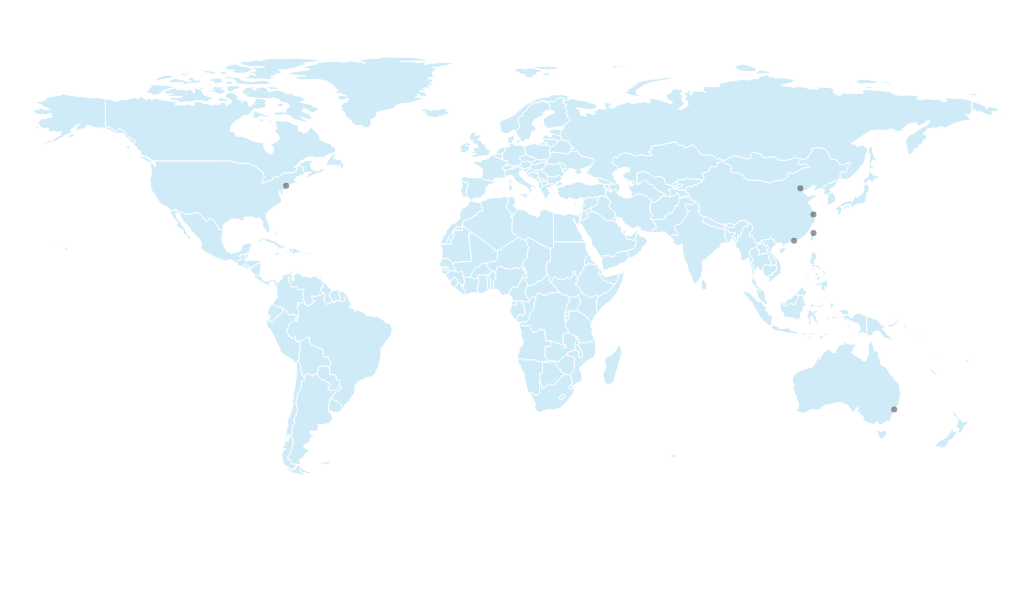
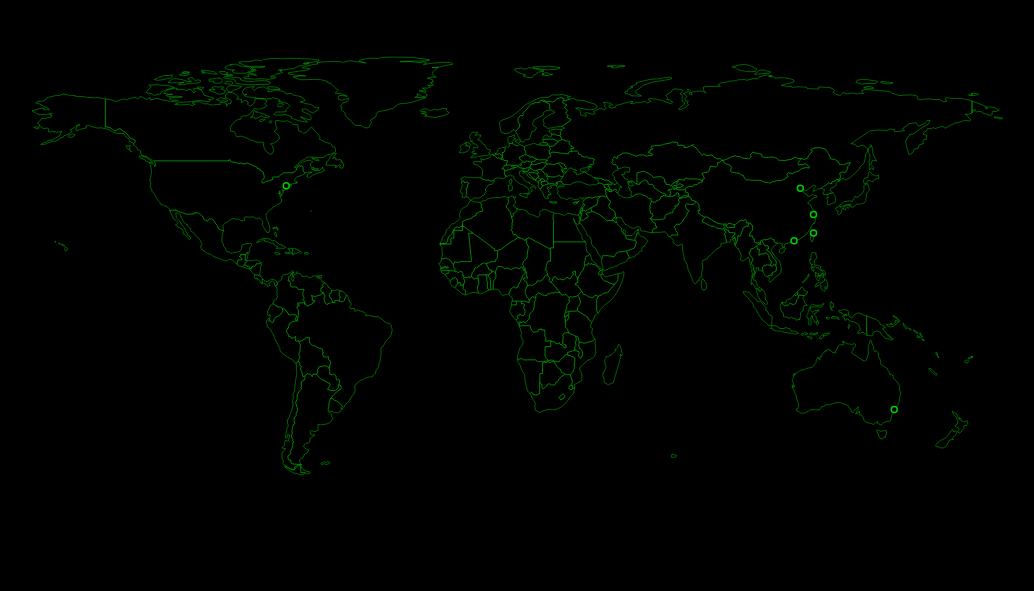
Before and after one commit to yucenzhang/GeoMap, a plain HTML site: page example.html in a window 1280 px wide. Shown: the whole page, without its empty margins (113-1147 px from the left). Drawn offline with Linux system fonts and the light colour scheme.

Commit message:
修改示例样式
改成前绿后黑 matrix风格

```diff
--- a/example.html
+++ b/example.html
@@ -11,8 +11,8 @@
 		<script type="text/javascript" src="jslib/raphael-min.js"></script>
 		<script type="text/javascript" src="geomap/geomap.js"></script>
 	</head>
-	<body style="background:#fff;">
-		<div id="text" style="width:100%;height:30px;"></div>
+	<body style="background:#000;">
+		<div id="text" style="width:100%;height:30px;color:#0c0"></div>
 		<div id="map" style="width:1000px;height:550px;margin:0 auto;"></div>
 		<script>
 
@@ -23,8 +23,14 @@
 
 			// 设置参数：地图路径数据和缩放倍数
 			var config = {
-				srcPath:'http://127.0.0.1/geomap/json/world.geo.json',
-                scale:{x:2.7,y:3}
+				srcPath : 'http://127.0.0.1/geomap/json/world.geo.json',
+                scale : {x:2.7,y:3},
+                style : {
+					'fill' : '#000',
+					'stroke' : '#0c0',
+					'stroke-width' : 0.5,
+					'stroke-linejoin' : 'round'
+				}
 			};
 
 			// 渲染地图
@@ -33,10 +39,15 @@
 				// 在地图上标出一些城市
 				$.each(aCitys, function(k, v){
 					map.setPoint({
-						x:v.x,
-						y:v.y,
-						r:3,
-						fill:"#333"
+						'x':v.x,
+						'y':v.y,
+						'r':3,
+						'stroke' : '#0c0',
+						'stroke-width' : 1.5,
+						'stroke-linejoin' : 'round',
+						'fill':"#000",
+
+						opacity:1
 					});
 				});
 
@@ -45,7 +56,7 @@
 				$.each(ps, function(k, v){
 					v.hover(function(){
 						$('#text').html(k);
-						this.attr({fill:"#369"});
+						this.attr({fill:"#0c0"});
 					},function(){
 						this.attr(map.defaultConfig.style);
 					});
--- a/geomap/geomap.js
+++ b/geomap/geomap.js
@@ -19,7 +19,7 @@
 			self.container = $(container);
 			self.width = w || self.container.width();
 			self.height = h || self.container.height();
-			self.canvas = Raphael(self.container.get(0), self.width, self.height);
+			self.canvas = new Raphael(self.container.get(0), self.width, self.height);
 
 			// 记录地图上所有path的对象
 			self.mapPaths = {};
@@ -187,13 +187,14 @@
 
 			$.extend(true, a, b);
 
+			// 将点数组连接起来，形成线的path描述
 			for(var i=0, len=a.ps.length; i<len; i++){
 				x = (a.ps[i].x + self.offset.x) * self.scale.x;
 				y = (self.offset.y - a.ps[i].y) * self.scale.y;
 				d.push(x+','+y);
 			}
+			d = 'M' + d.join('L');
 
-			d = 'M' + d.join('L');
 			l = self.canvas.path(d).attr(a);
 
 			return l;
```
